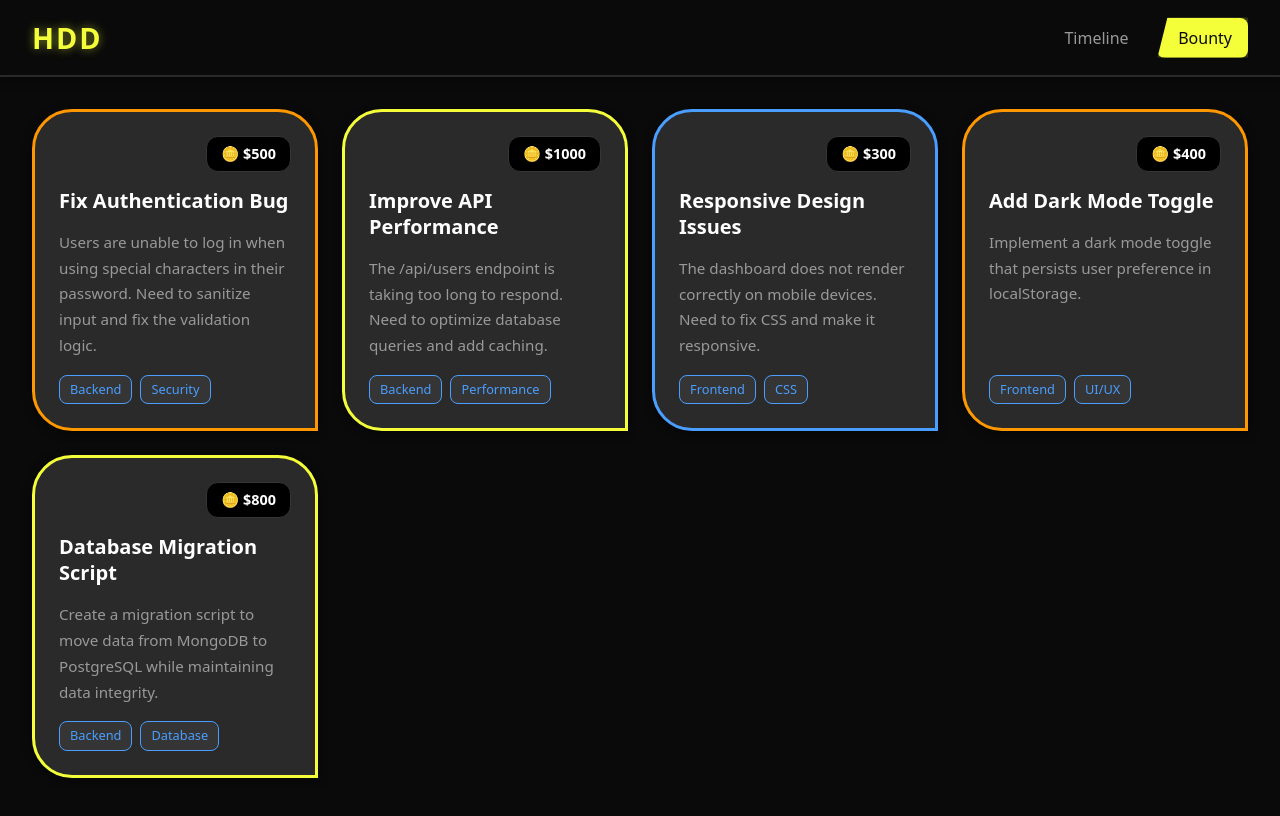
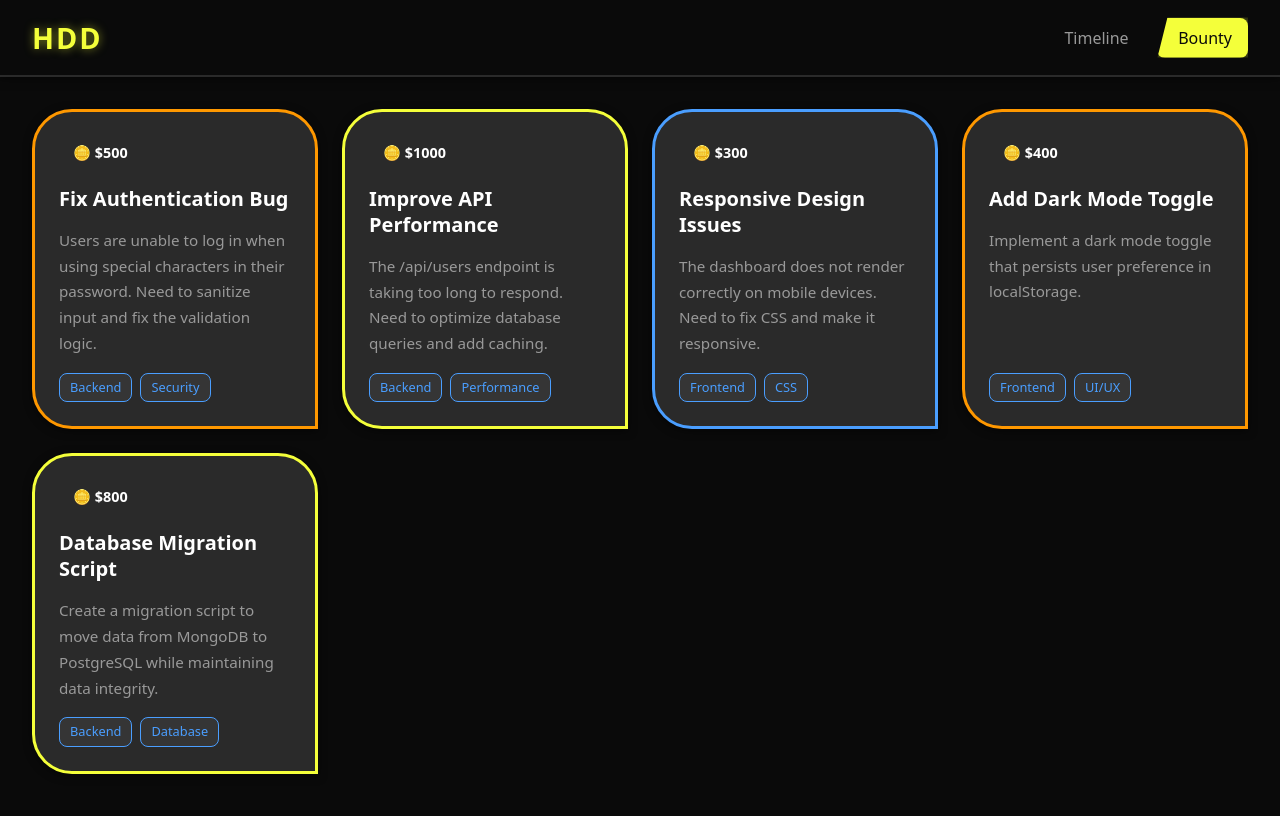
Before and after one commit to enlorik/HDD, a React (Vite) app: page /bounty in a window 1280 px wide. Shown: the top 816 px of the page. Built offline with nearby package versions, Linux system fonts and the light colour scheme.

Commit message:
Move bounty reward to upper left, remove background, keep white text
Co-authored-by: enlorik <99548776+enlorik@users.noreply.github.com>

```diff
--- a/src/components/Bounty.css
+++ b/src/components/Bounty.css
@@ -38,7 +38,7 @@
 
 .bounty-card-badges {
   display: flex;
-  justify-content: flex-end;
+  justify-content: flex-start;
   align-items: center;
   margin-bottom: 1rem;
   gap: 0.5rem;
@@ -76,13 +76,10 @@
 }
 
 .bounty-reward {
-  background-color: #000000;
   color: #ffffff;
   padding: 6px 14px;
-  border-radius: 12px;
   font-weight: 700;
   font-size: 0.9rem;
-  border: 1px solid #353535;
   white-space: nowrap;
 }
 
```
